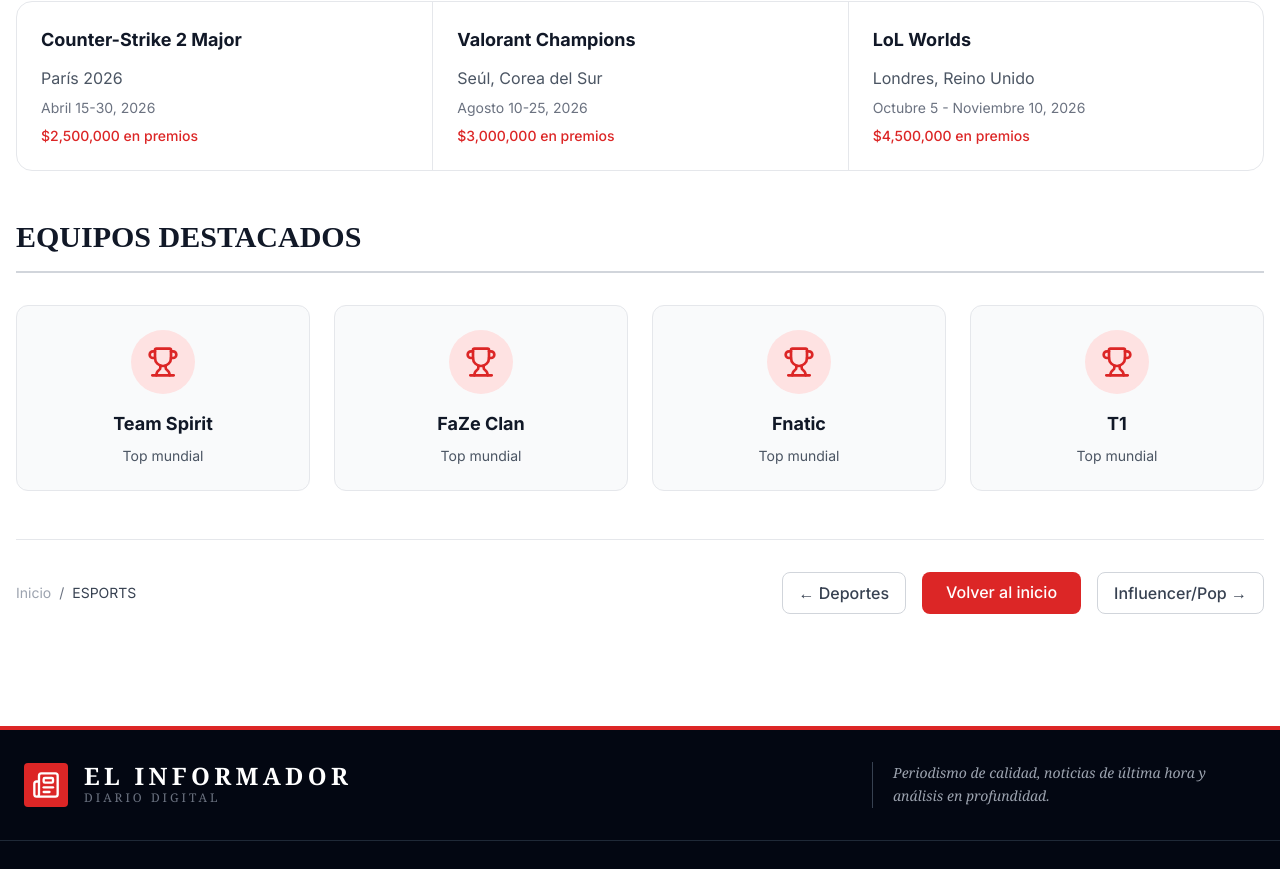
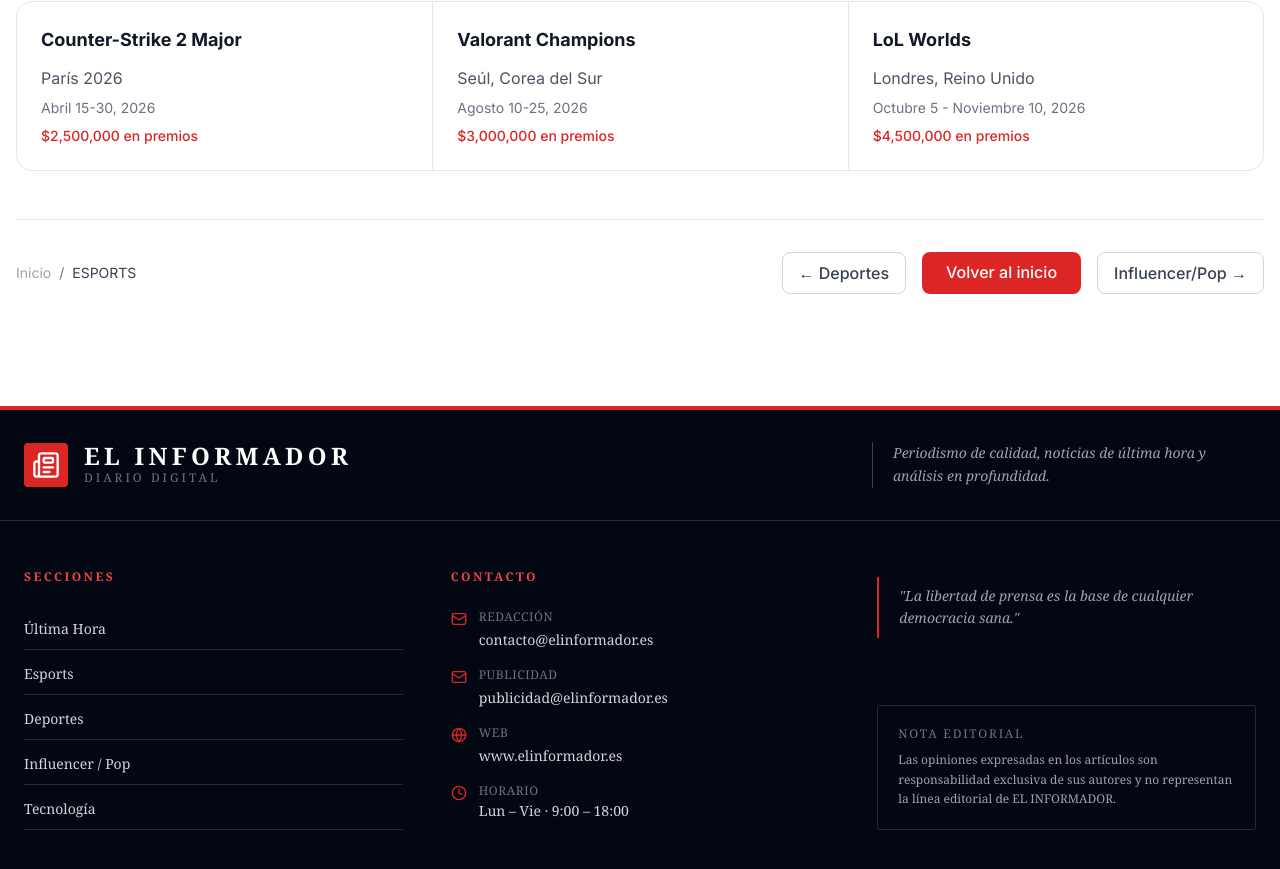
Before and after one commit to clawdbot-liaz/seo-blog-periodico, a Next.js app: page /esports in a window 1280 px wide. Shown: the part 1773-2642 px from the top of the page. Built offline with nearby package versions, Linux system fonts and the light colour scheme.

Commit message:
Clean: Remove 'Equipos destacados' section from ESPORTS page

```diff
--- a/app/esports/page.tsx
+++ b/app/esports/page.tsx
@@ -148,23 +148,6 @@
         </div>
       </section>
 
-      {/* Equipos destacados */}
-      <section className="mb-12">
-        <h2 className="text-3xl font-bold font-serif mb-8 border-b-2 border-gray-300 pb-4">EQUIPOS DESTACADOS</h2>
-
-        <div className="grid md:grid-cols-4 gap-6">
-          {['Team Spirit', 'FaZe Clan', 'Fnatic', 'T1'].map((team) => (
-            <div key={team} className="bg-gray-50 rounded-xl p-6 text-center border border-gray-200 hover:border-red-300 transition">
-              <div className="h-16 w-16 bg-red-100 rounded-full flex items-center justify-center mx-auto mb-4">
-                <Trophy className="h-8 w-8 text-red-600" />
-              </div>
-              <h3 className="font-bold text-lg mb-2">{team}</h3>
-              <p className="text-sm text-gray-600">Top mundial</p>
-            </div>
-          ))}
-        </div>
-      </section>
-
       {/* Breadcrumb y navegación */}
       <div className="border-t border-gray-200 pt-8 mt-12">
         <div className="flex flex-col md:flex-row justify-between items-center">
```
